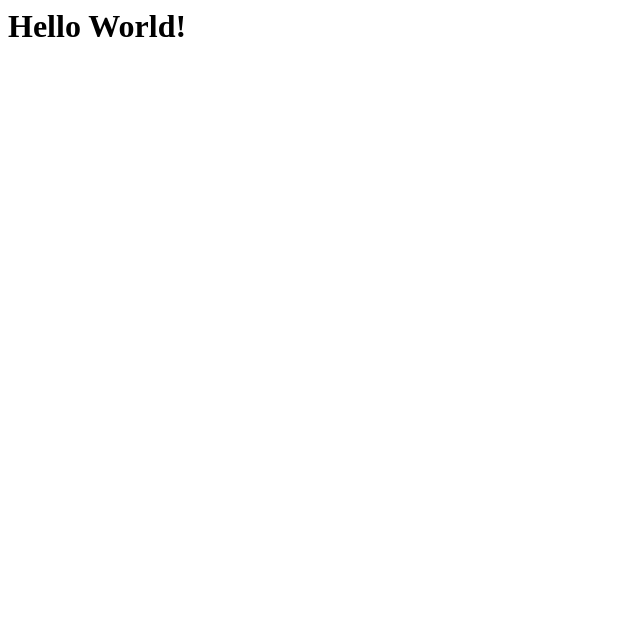
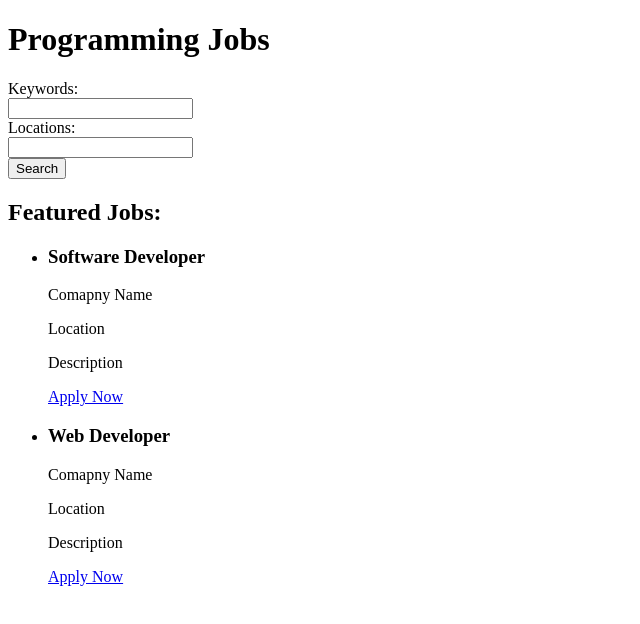
Before and after one commit to HRCK0/InterViever, a plain HTML site: page index.html in a window 1280 px wide. Shown: the whole page, without its empty margins (0-640 px from the left). Drawn offline with Linux system fonts and the light colour scheme.

Commit message:
First Draft of the HTML

```diff
--- a/index.html
+++ b/index.html
@@ -1 +1,34 @@
-<h1>Hello World!</h1>
+<!DOCTYPE html>
+<html>
+    <head>
+        <title>InterViever</title>
+        <link rel="stylesheet" type="text/css" href="style.css">
+    </head>
+    <body>
+        <h1>Programming Jobs</h1>
+        <form>
+            <label for="keywords">Keywords:</label><br>
+            <input type="text" id="keywords" name="keywords"><br>
+            <label for="location">Locations:</label><br>
+            <input type="text" id="location" name="location"><br>
+            <input type="submit" value="Search"><br>
+        </form>
+        <h2>Featured Jobs:</h2>
+        <ul>
+            <li>
+                <h3>Software Developer</h3>
+                <p>Comapny Name</p>
+                <p>Location</p>
+                <p>Description</p>
+                <a href="#">Apply Now</a>
+            </li>
+            <li>
+                <h3>Web Developer</h3>
+                <p>Comapny Name</p>
+                <p>Location</p>
+                <p>Description</p>
+                <a href="#">Apply Now</a>
+            </li>
+        </ul>
+    </body>
+</html>
```
